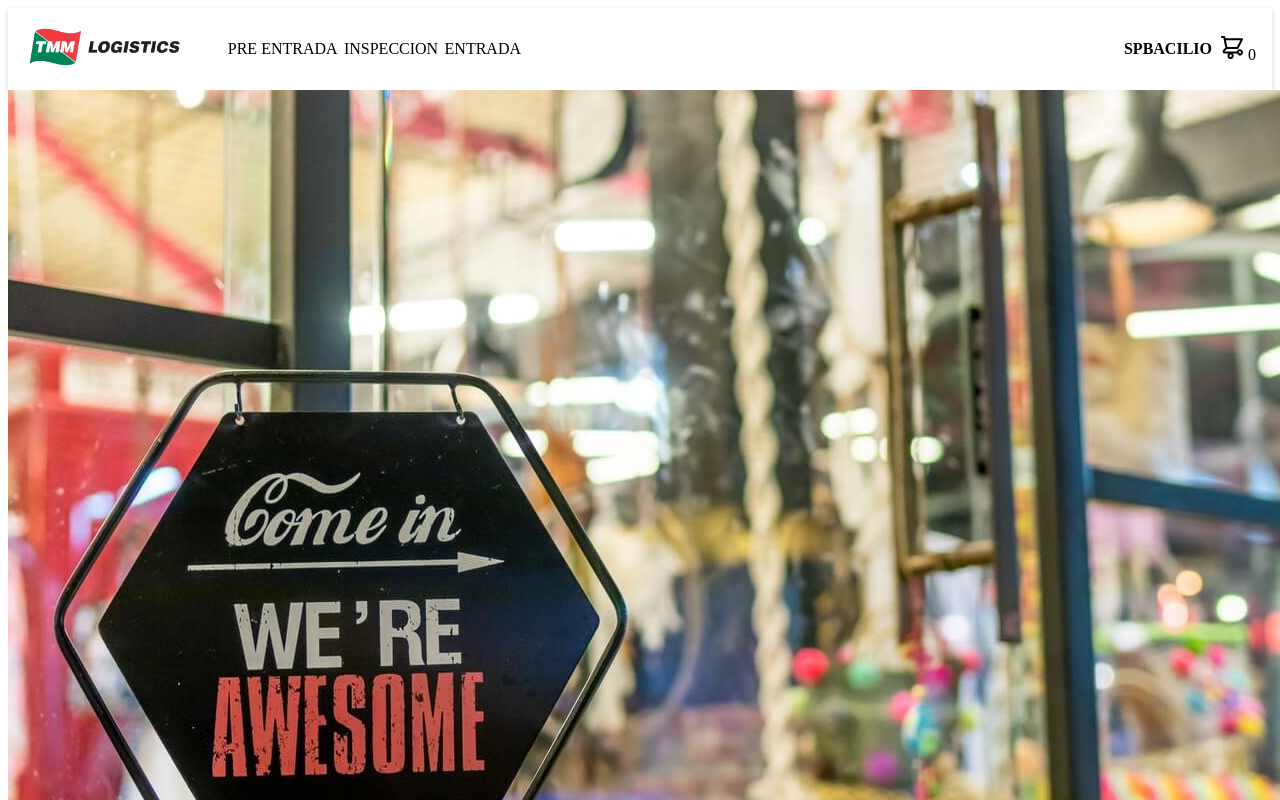
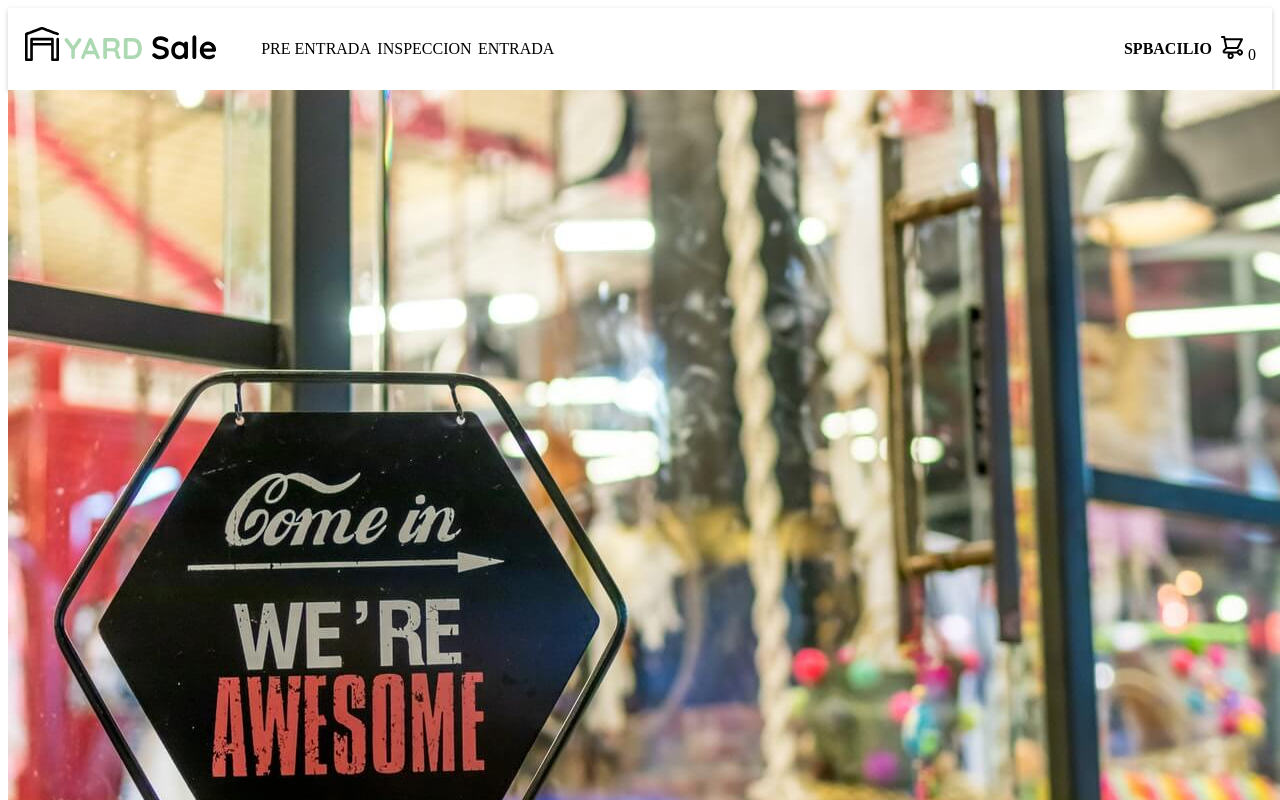
Before and after one commit to spbacilio/angular-menu, an Angular app: page /home in a window 1280 px wide. Shown: the top 800 px of the page. Built offline with nearby package versions, Linux system fonts and the light colour scheme.

Commit message:
Cambio de menu

```diff
--- a/src/app/shared/components/nav/nav.component.html
+++ b/src/app/shared/components/nav/nav.component.html
@@ -24,7 +24,7 @@
     <div>
         <nav>
             <a routerLink="/home" >
-                <img src="./assets/svg/logistic.jpg" alt="menu" class="logo-size">
+                <img src="./assets/svg/logo_yard_sale.svg" alt="menu" class="logo-size">
             </a>
             <ul>
                 <li *ngFor="let item of menuList" >
```
